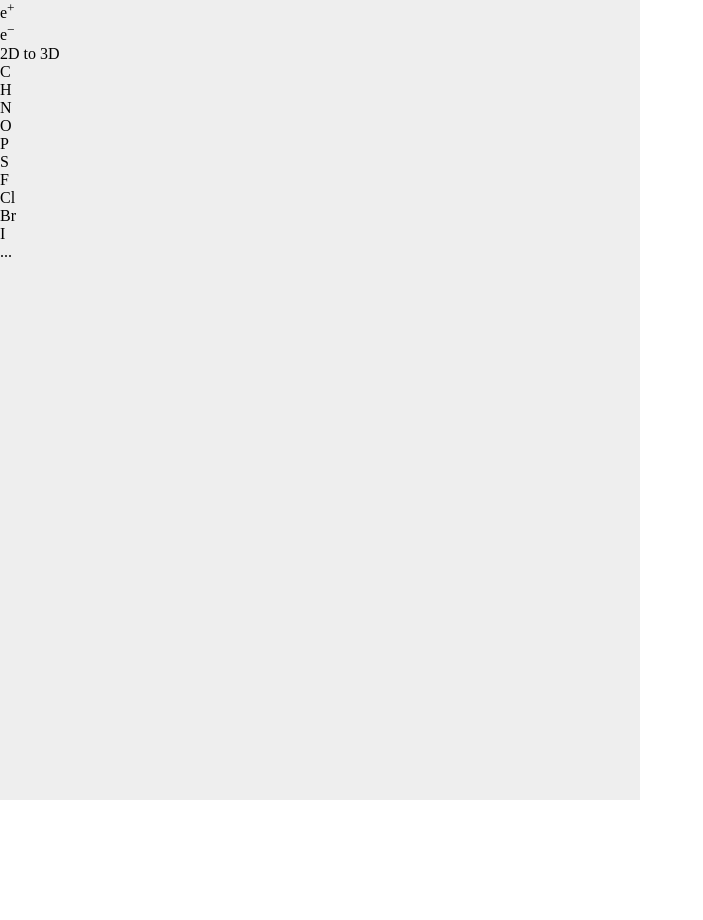
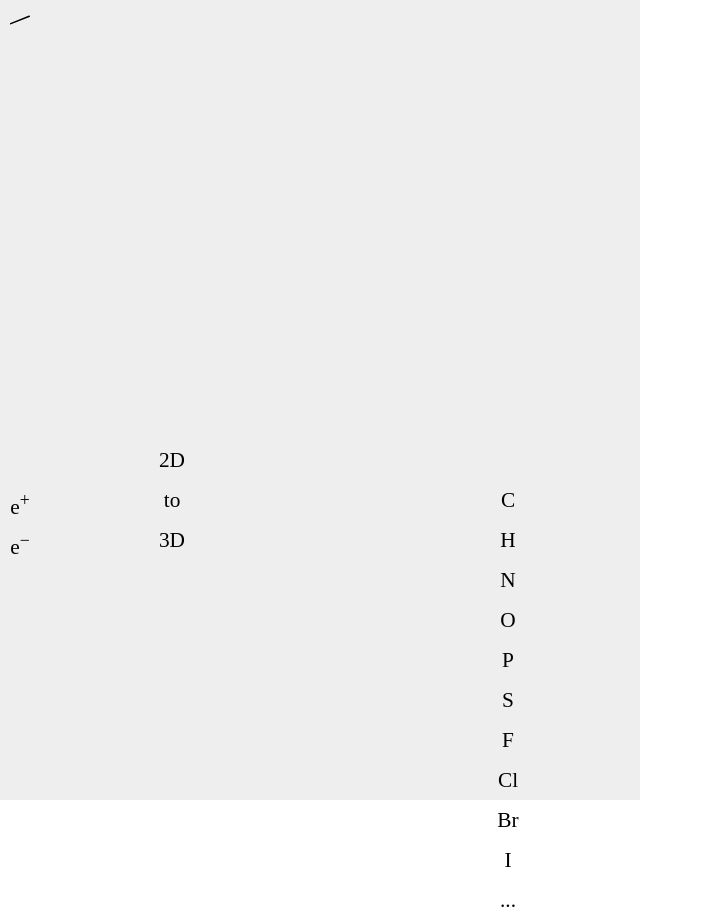
Before and after one commit to Atharva804/Molview-1.0, a plain HTML site: page index.html in a window 1280 px wide. Shown: the whole page, without its empty margins (0-703 px from the left). Before the commit the page ends 800 px from the top, so only its background shows below. Drawn offline with Linux system fonts and the light colour scheme.

Commit message:
Added Images for Bonds

```diff
--- a/index.css
+++ b/index.css
@@ -6,3 +6,55 @@
     bottom: 0;
     background: #eee;
 }
+
+.sketcher {
+    display: grid;
+    grid-template-columns: 6;
+    grid-template-rows: 6;
+}
+
+#chem-tools {
+    grid-row-start: 1;
+    grid-row-end: 6;
+    grid-column-start: 1;
+    grid-column-end: 2;
+}
+
+#edit-tools {
+    grid-row-start: 1;
+    grid-row-end: 2;
+    grid-column-start: 2;
+    grid-column-end: 6;
+}
+
+#elem-tools {
+    grid-row-start: 2;
+    grid-row-end: 6;
+    grid-column-start: 5;
+    grid-column-end: 6;
+}
+
+#action-mp-bond-single {
+    background-image: url(img/bond/single.svg);
+}
+
+.tool-button {
+    cursor: pointer;
+    width: 40px;
+    height: 40px;
+    margin: 0;
+    padding: 0;
+    color: #000;
+    line-height: 40px;
+    text-align: center;
+    font-size: 16pt;
+    background-position: center;
+    background-repeat: no-repeat;
+    background-size: 20px;
+    border: 0;
+    -webkit-user-select: none;
+    -khtml-user-select: none;
+    -moz-user-select: none;
+    -o-user-select: none;
+    user-select: none;
+}
```
Also changed, not shown: img/bond/double.svg (added), img/bond/hash.svg (added), img/bond/single.svg (added), img/bond/triple.svg (added), img/bond/wedge.svg (added).
